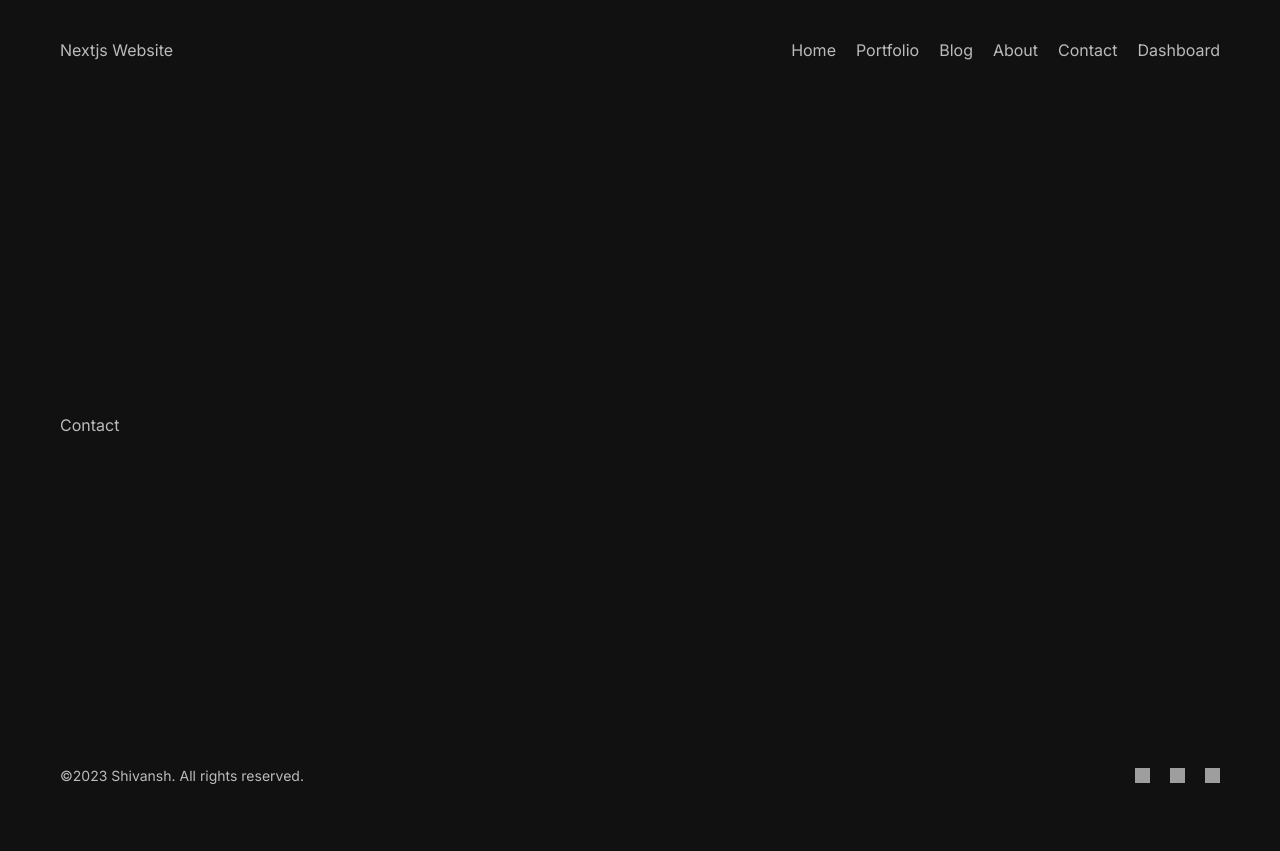
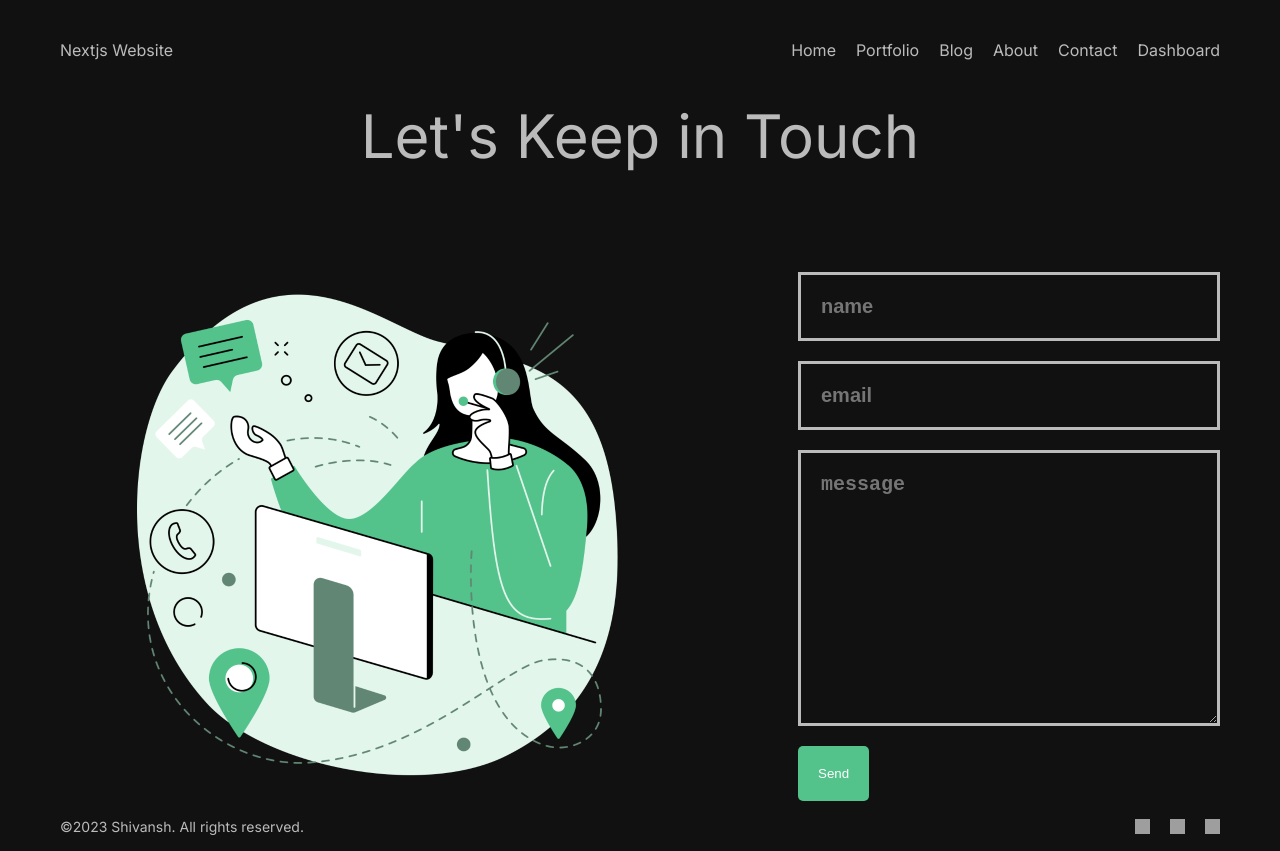
Before and after one commit to shivansh22agra/next.jsNewApp, a Next.js app: page /contact in a window 1280 px wide. Before the commit the page ends 800 px from the top, so only its background shows below. Built offline with nearby package versions, Linux system fonts and the light colour scheme; grey boxes are pictures that could not be loaded.

Commit message:
contact page update

```diff
--- a/src/app/contact/contact.module.css
+++ b/src/app/contact/contact.module.css
@@ -0,0 +1,40 @@
+.container {
+  display: flex;
+  flex-direction: column;
+}
+.image {
+  object-fit: contain;
+}
+.input {
+  padding: 20px;
+  background-color: transparent;
+  border: none;
+  outline: none;
+  color: #bbb;
+  border: 3px solid #bbb;
+  font-size: 20px;
+  font-weight: bold;
+}
+.form {
+  flex: 1;
+  display: flex;
+  flex-direction: column;
+  gap: 20px;
+}
+.imgContainer {
+  flex: 1;
+  height: 500px;
+  position: relative;
+}
+
+.row {
+  display: flex;
+  flex-direction: row;
+  align-items: center;
+  gap: 100px;
+}
+.title {
+  font-size: 60px;
+  margin-bottom: 100px;
+  text-align: center;
+}
--- a/src/app/contact/page.jsx
+++ b/src/app/contact/page.jsx
@@ -1,7 +1,36 @@
 import React from "react";
-
+import styles from "./contact.module.css";
+import Image from "next/image";
+import { Button } from "@/components/button/Button";
 const Contact = () => {
-  return <div>Contact</div>;
+  return (
+    <div className={styles.container}>
+      <div className={styles.title}>Let's Keep in Touch</div>
+      <div className={styles.row}>
+        <div className={styles.imgContainer}>
+          <Image
+            src="/contact.png"
+            alt=""
+            fill={true}
+            className={styles.image}
+          />
+        </div>
+        <div>
+          <form className={styles.form}>
+            <input type="text" placeholder="name" className={styles.input} />
+            <input type="text" placeholder="email" className={styles.input} />
+            <textarea
+              className={styles.input}
+              placeholder="message"
+              cols="30"
+              rows="10"
+            ></textarea>
+            <Button url="#" text="Send" />
+          </form>{" "}
+        </div>
+      </div>
+    </div>
+  );
 };
 
 export default Contact;
```
Also changed, not shown: public/contact.png (added).
